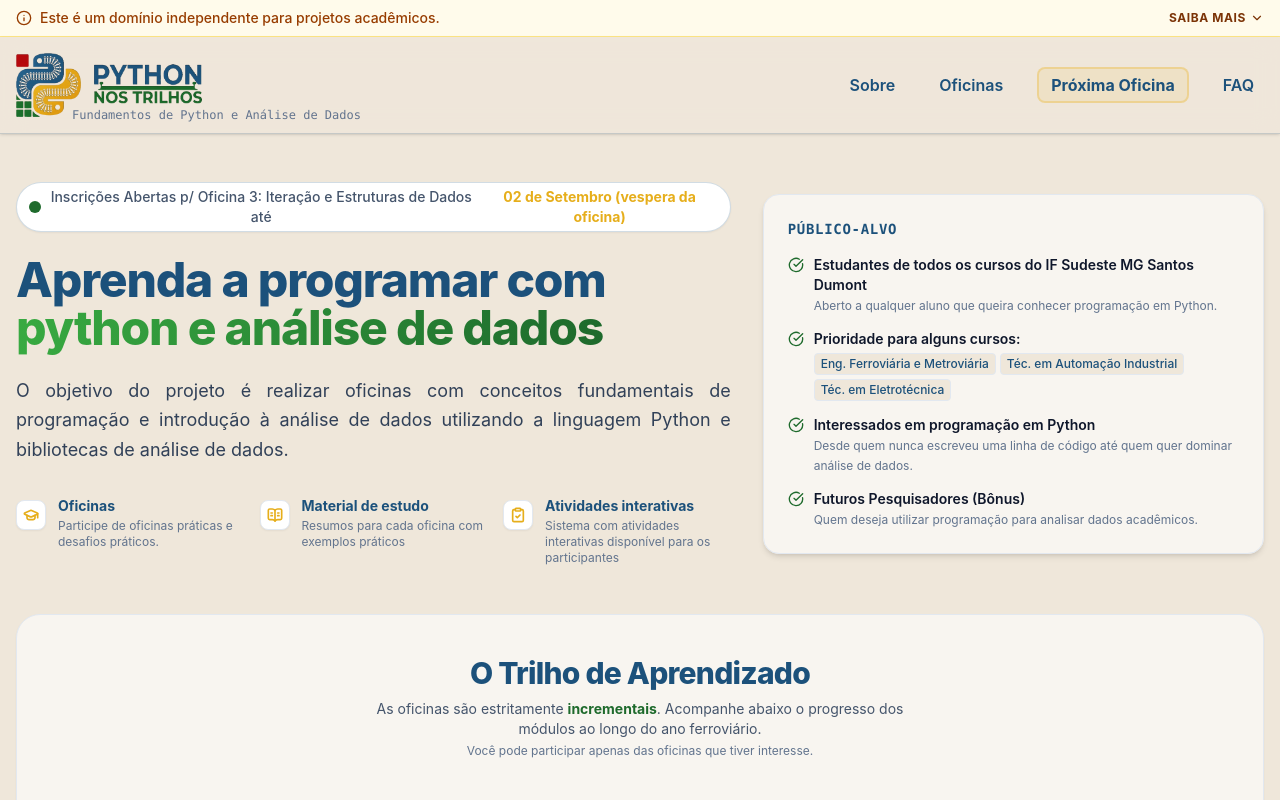
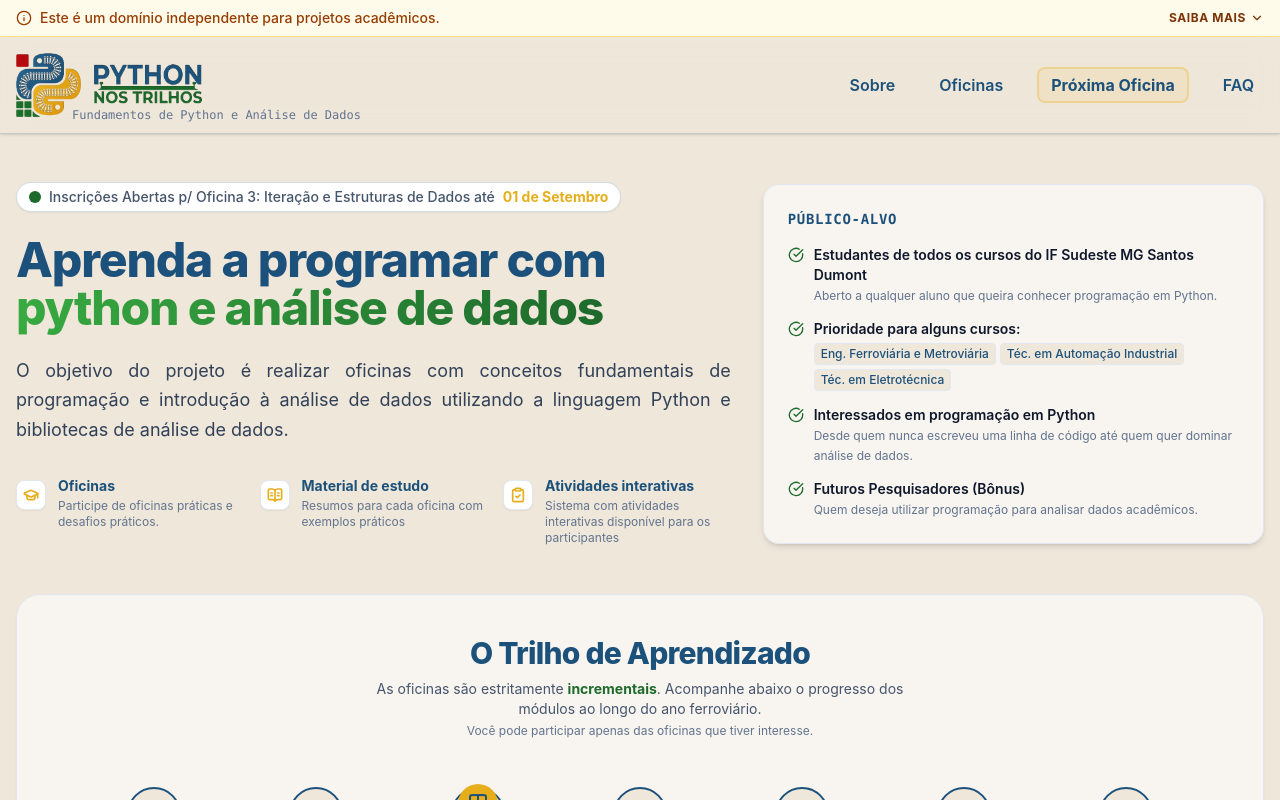
Before and after one commit to ArthurAssuncao/python-trilhos-page, a React (Vite) app: page / in a window 1280 px wide. Shown: the top 800 px of the page. Built offline with nearby package versions, Linux system fonts and the light colour scheme.

Commit message:
add: oficina 3

```diff
--- a/src/data/projectData.ts
+++ b/src/data/projectData.ts
@@ -99,7 +99,7 @@ export const NEXT_WORKSHOP: Workshop = {
   finalDatetime: NEXT_WORKSHOP_SIMPLE?.finalDatetime || "",
   status: NEXT_WORKSHOP_SIMPLE?.status || "current",
   details: {
-    registrationDeadline: "02 de Setembro (vespera da oficina)",
+    registrationDeadline: "01 de Setembro",
     duration: "1h30min",
     schedule: [
       "Quinta-feira (03/09) — 17:00 às 18:30",
```
